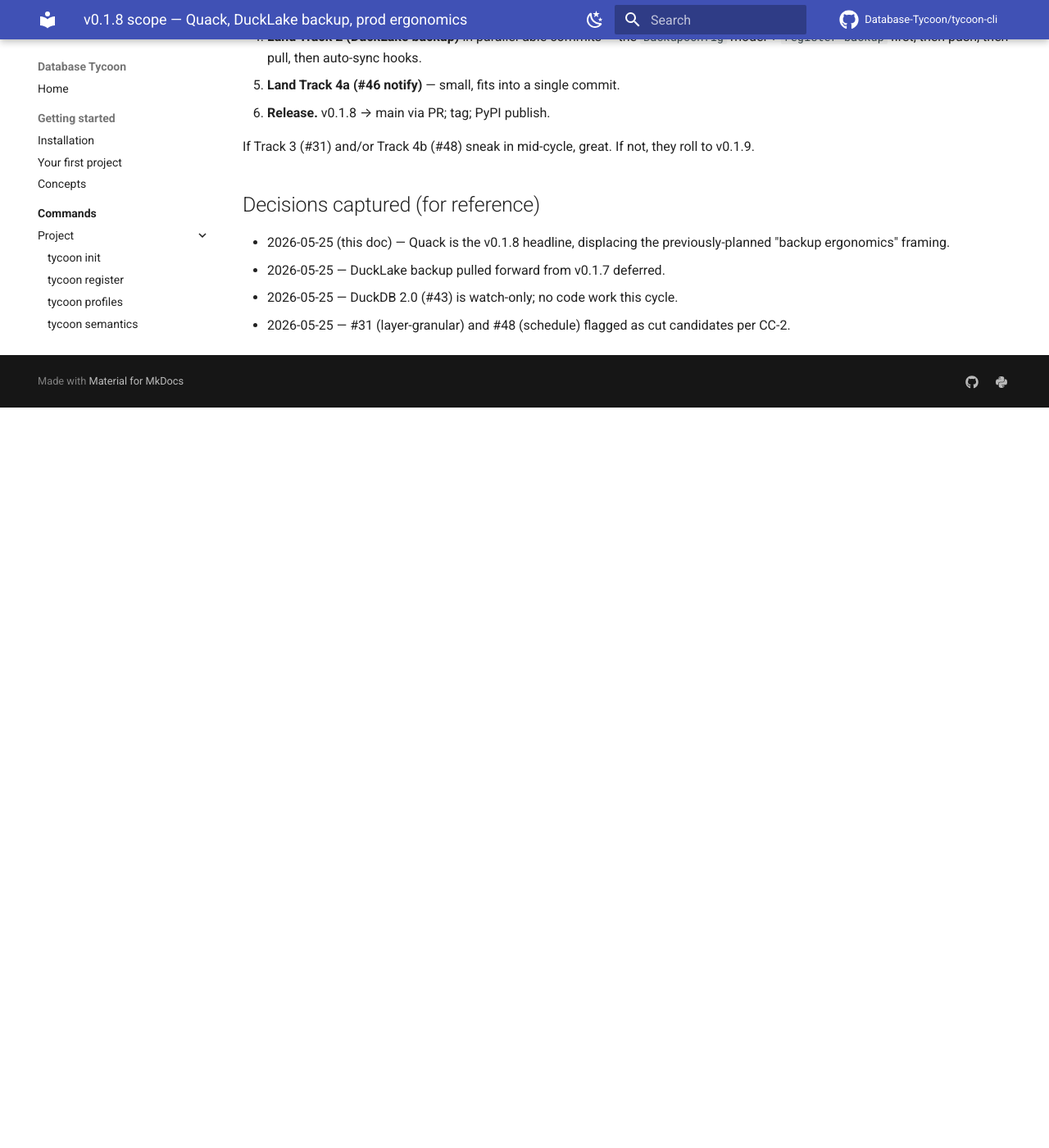
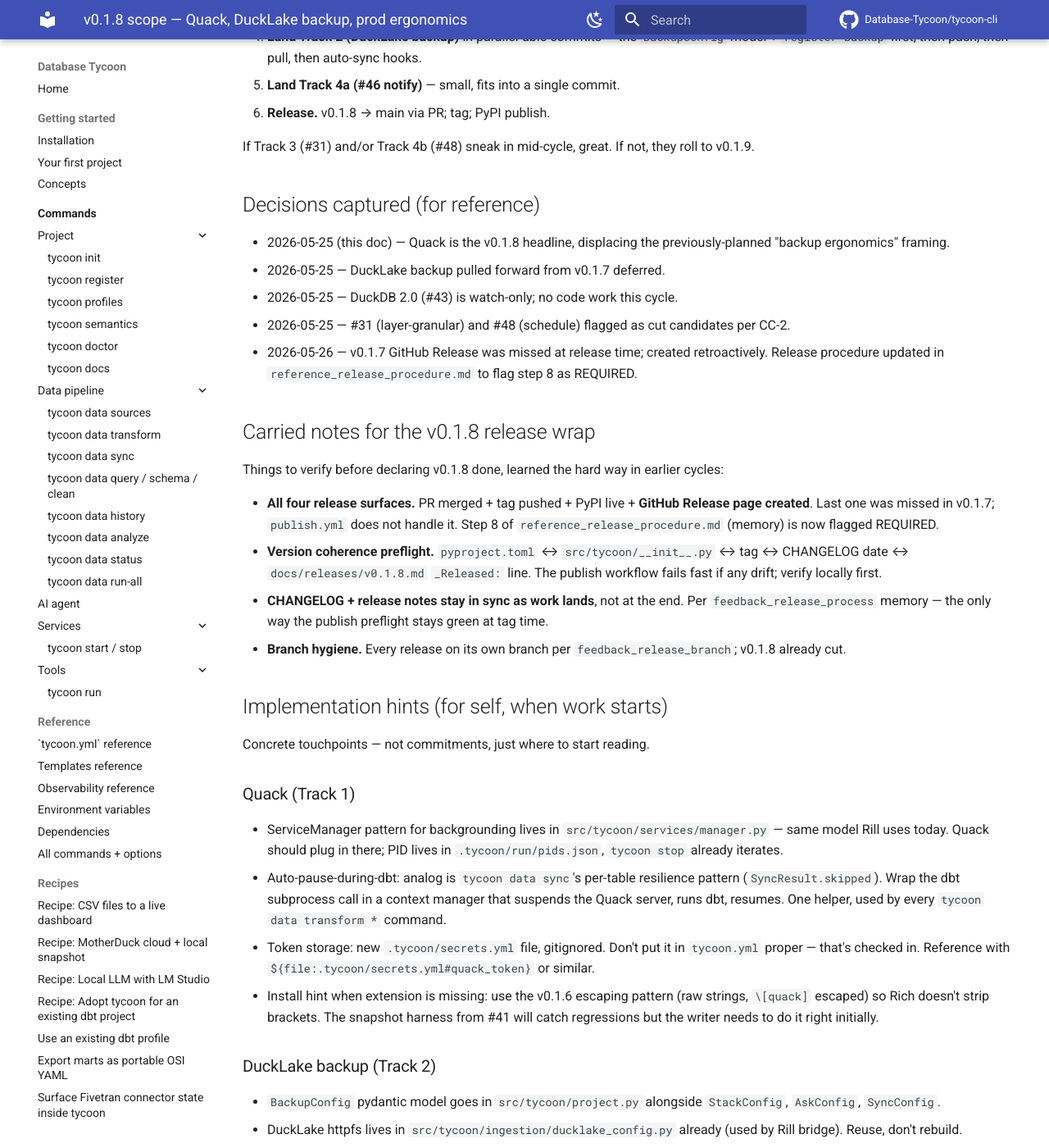
Before and after one commit to Database-Tycoon/tycoon-cli, an MkDocs documentation site: the page built from docs/proposals/v0.1.8-scope.md, in a window 1280 px wide and 1400 px high, scrolled down 10518 px. Shown: the whole window at 82% size. Built offline with MkDocs 1.6.1 and Material for MkDocs 9.7.7, drawn with Linux system fonts in a browser that asks for light colours; comment, search, counter and statistics services are not loaded; before the commit the page ends 11015 px from its top, so only the background shows below that; some of the changed text lies outside the part shown.

Commit message:
docs(v0.1.8): add release-wrap notes + per-track implementation hints
Two additions to the scope doc:

**Carried notes for the v0.1.8 release wrap** — the four-surface
checklist (PR merged + tag + PyPI + GitHub Release), the
version-coherence preflight, the in-cycle CHANGELOG discipline, and
branch hygiene. Pulls together the lessons captured in the
v0.1.7 retroactive-GitHub-Release fix.

**Implementation hints** — per-track pointers into the existing
codebase for when work starts: ServiceManager for Quack
backgrounding, ducklake_config.py reuse for Track 2, the v0.1.7
Layer enum for Track 3, build_client_from_config for Track 5.
Concrete file paths so the writer doesn't have to re-explore the
tree.

Plus a new entry in the Decisions table for the 2026-05-26 GitHub
Release retroactive fix.

```diff
--- a/docs/proposals/v0.1.8-scope.md
+++ b/docs/proposals/v0.1.8-scope.md
@@ -504,6 +504,95 @@ If not, they roll to v0.1.9.
 - 2026-05-25 — DuckDB 2.0 (#43) is watch-only; no code work this cycle.
 - 2026-05-25 — #31 (layer-granular) and #48 (schedule) flagged as
   cut candidates per CC-2.
+- 2026-05-26 — v0.1.7 GitHub Release was missed at release time;
+  created retroactively. Release procedure updated in
+  `reference_release_procedure.md` to flag step 8 as REQUIRED.
+
+## Carried notes for the v0.1.8 release wrap
+
+Things to verify before declaring v0.1.8 done, learned the hard way
+in earlier cycles:
+
+- **All four release surfaces.** PR merged + tag pushed + PyPI live +
+  **GitHub Release page created**. Last one was missed in v0.1.7;
+  `publish.yml` does not handle it. Step 8 of
+  `reference_release_procedure.md` (memory) is now flagged REQUIRED.
+- **Version coherence preflight.** `pyproject.toml` ↔
+  `src/tycoon/__init__.py` ↔ tag ↔ CHANGELOG date ↔
+  `docs/releases/v0.1.8.md` `_Released:` line. The publish workflow
+  fails fast if any drift; verify locally first.
+- **CHANGELOG + release notes stay in sync as work lands**, not at
+  the end. Per `feedback_release_process` memory — the only way the
+  publish preflight stays green at tag time.
+- **Branch hygiene.** Every release on its own branch per
+  `feedback_release_branch`; v0.1.8 already cut.
+
+## Implementation hints (for self, when work starts)
+
+Concrete touchpoints — not commitments, just where to start reading.
+
+### Quack (Track 1)
+
+- ServiceManager pattern for backgrounding lives in
+  `src/tycoon/services/manager.py` — same model Rill uses today.
+  Quack should plug in there; PID lives in `.tycoon/run/pids.json`,
+  `tycoon stop` already iterates.
+- Auto-pause-during-dbt: analog is `tycoon data sync`'s per-table
+  resilience pattern (`SyncResult.skipped`). Wrap the dbt subprocess
+  call in a context manager that suspends the Quack server, runs
+  dbt, resumes. One helper, used by every `tycoon data transform *`
+  command.
+- Token storage: new `.tycoon/secrets.yml` file, gitignored. Don't
+  put it in `tycoon.yml` proper — that's checked in. Reference
+  with `${file:.tycoon/secrets.yml#quack_token}` or similar.
+- Install hint when extension is missing: use the v0.1.6 escaping
+  pattern (raw strings, `\[quack]` escaped) so Rich doesn't strip
+  brackets. The snapshot harness from #41 will catch regressions
+  but the writer needs to do it right initially.
+
+### DuckLake backup (Track 2)
+
+- `BackupConfig` pydantic model goes in `src/tycoon/project.py`
+  alongside `StackConfig`, `AskConfig`, `SyncConfig`.
+- DuckLake httpfs lives in `src/tycoon/ingestion/ducklake_config.py`
+  already (used by Rill bridge). Reuse, don't rebuild.
+- The mtime-based smart-skip needs to read DuckDB file mtime AND the
+  metadata DB's `dbt_runs` table's `started_at` — a backup is needed
+  if either has changed since the last bucket write.
+- Test harness: `moto` (S3 mock) or a real LocalStack container. The
+  pattern Matt Martin used in his AWS-ETL walkthrough is `moto`;
+  fewer moving parts than LocalStack.
+
+### Layer-granular backup (Track 3)
+
+- `Layer` enum already exists in `src/tycoon/layers` from v0.1.7.
+  Import it; `BackupConfig.layers: list[Layer]` is the field.
+- Auto-promote-on-restore: walk the dbt manifest's `depends_on.nodes`
+  upward from each `Layer.MART` node to collect prerequisites. Same
+  classifier pass that powers `tycoon data history --layer`; reuse.
+
+### Notify + Schedule (Track 4)
+
+- httpx already a base dep — no new install for #46.
+- `NotifyConfig` model alongside `BackupConfig`. Hook into a single
+  finalizer function that every `tycoon data *` command calls on
+  exit; flag-gated by `--no-notify`.
+- launchd vs cron: detect via `sys.platform == "darwin"` for
+  launchd. Linux falls through to crontab. Windows is out of scope
+  for v1 (file as a follow-up if anyone asks).
+
+### Fivetran live read (Track 5)
+
+- Touchpoint: `_render_sources_panel` in `src/tycoon/commands/status.py`.
+- The `build_client_from_config` factory already exists in
+  `src/tycoon/ingestion/fivetran_client.py`. Wrap the call in
+  try/except FivetranAPIError; on failure, fall through to
+  `latest_connector_snapshot` with a `warn()` line.
+
+### DuckDB 2.0 (Track 6)
+
+- Just watching. If 2.0 ships during v0.1.8: don't pull it in;
+  cut a v0.1.9 immediately after.
 
 [#31]: https://github.com/Database-Tycoon/tycoon-cli/issues/31
 [#42]: https://github.com/Database-Tycoon/tycoon-cli/issues/42
```
